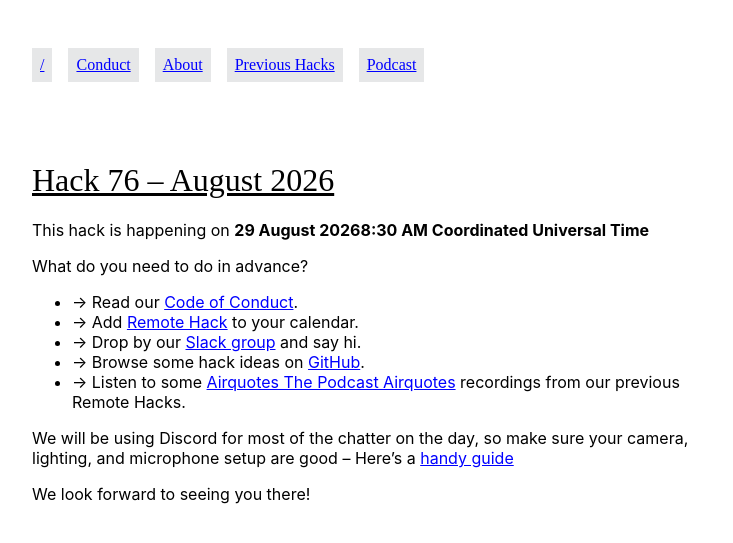
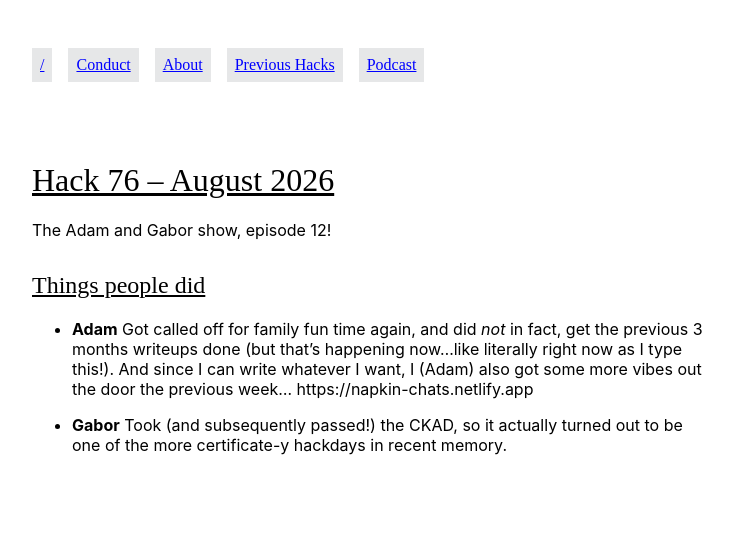
Before and after one commit to remotehack/remotehack.github.io, a Jekyll site: the page built from _hacks/76.md, in a window 1280 px wide. Shown: the top 543 px of the page, without its empty margins (272-1005 px from the left). Built offline with Jekyll 4.4.1, drawn with Linux system fonts in a browser that asks for light colours.

Commit message:
Add that August 2026 writeup

```diff
--- a/_hacks/76.md
+++ b/_hacks/76.md
@@ -1,5 +1,12 @@
 ---
 hack_number: 76
 date: 2026-08-29
-upcoming: true
 ---
+
+The Adam and Gabor show, episode 12!
+
+## Things people did
+
+- **Adam** Got called off for family fun time again, and did _not_ in fact, get the previous 3 months writeups done (but that's happening now...like literally right now as I type this!). And since I can write whatever I want, I (Adam) also got some more vibes out the door the previous week... https://napkin-chats.netlify.app
+
+- **Gabor** Took (and subsequently passed!) the CKAD, so it actually turned out to be one of the more certificate-y hackdays in recent memory.
```
